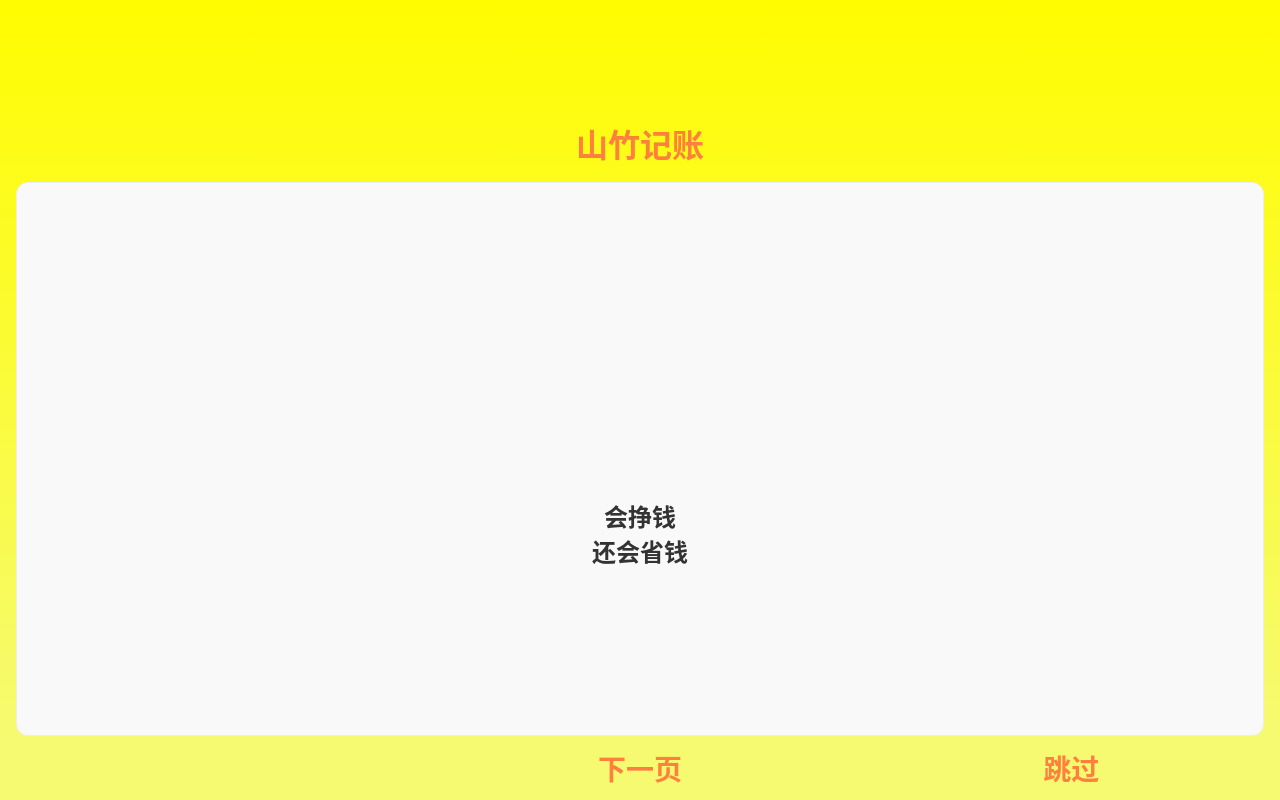
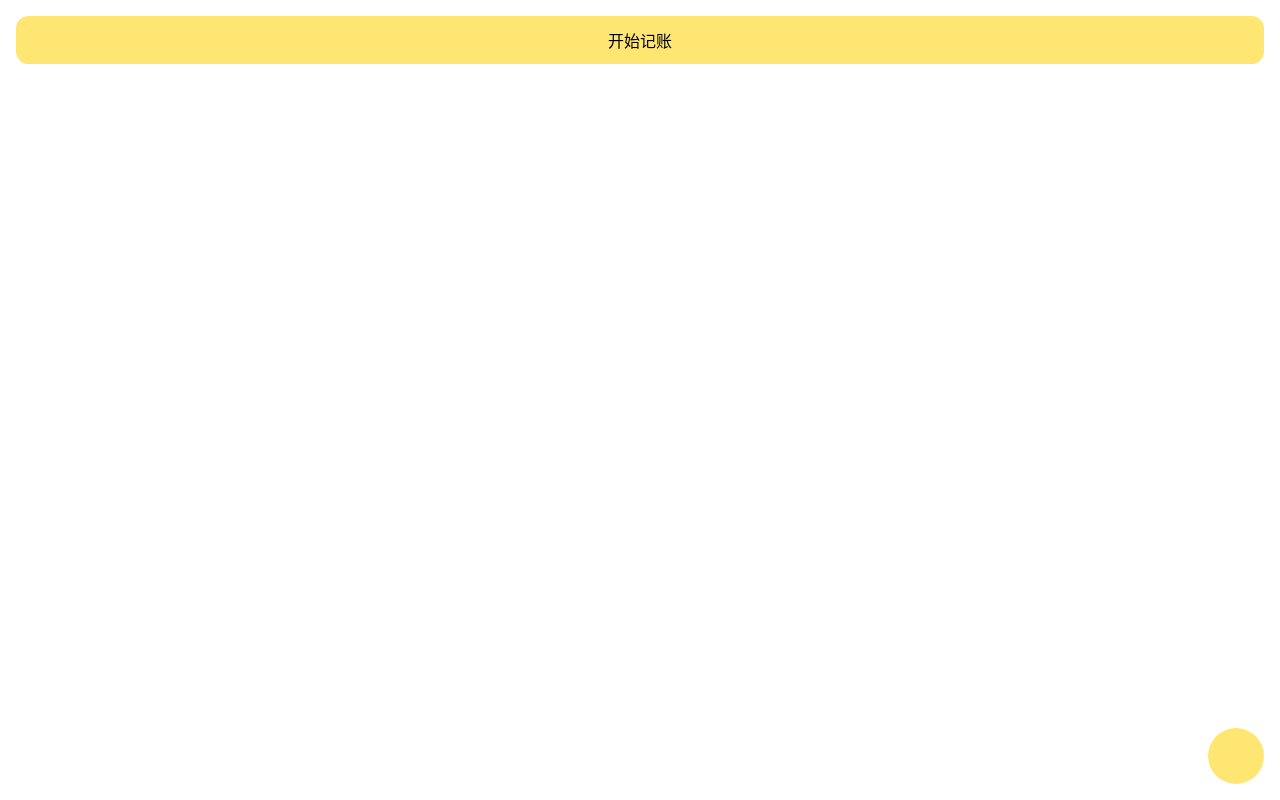
Before and after one commit to AtlasZhu/mangosteen-demo, a Vue app: page /#/start in a window 1280 px wide. Before the commit this address led to /#/welcome/1. Built offline with nearby package versions, Linux system fonts and the light colour scheme.

Commit message:
创建floatButton组件

```diff
--- a/src/assets/stysheets/vars.scss
+++ b/src/assets/stysheets/vars.scss
@@ -13,4 +13,6 @@
   --button-font-size: 16px;
   --button-height: 48px;
   --button-border-hover-color: #ffc300;
+
+  --float-button-bg: #ffe673;
 }
--- /dev/null
+++ b/src/shared/FloatButton.module.scss
@@ -0,0 +1,16 @@
+.floatButton {
+  width: 56px;
+  height: 56px;
+  border-radius: 50%;
+  background-color: var(--float-button-bg);
+  display: flex;
+  justify-content: center;
+  align-items: center;
+  position: fixed;
+  bottom: 16px;
+  right: 16px;
+  .icon {
+    width: 28px;
+    height: 28px;
+  }
+}
--- /dev/null
+++ b/src/shared/FloatButton.tsx
@@ -0,0 +1,16 @@
+import { PropType, defineComponent } from "vue";
+import s from "./FloatButton.module.scss";
+import plus from "../assets/icons/plus.svg";
+import { Icon } from "./Icon";
+export const FloatButton = defineComponent({
+  props: {
+    onClick: Function as PropType<(payload: MouseEvent) => void | undefined>,
+  },
+  setup(props) {
+    return () => (
+      <div class={s.floatButton} onClick={props?.onClick}>
+        <Icon class={s.icon} iconName={plus}></Icon>
+      </div>
+    );
+  },
+});
--- a/src/shared/Icon.tsx
+++ b/src/shared/Icon.tsx
@@ -1,4 +1,4 @@
-import { PropType, defineComponent } from "vue";
+import { defineComponent } from "vue";
 export const Icon = defineComponent({
   props: {
     iconName: {
--- a/src/views/Start.tsx
+++ b/src/views/Start.tsx
@@ -1,6 +1,7 @@
-import { defineComponent, ref } from "vue";
+import { defineComponent } from "vue";
 import { Button } from "../shared/Button";
 import s from "./Start.module.scss";
+import { FloatButton } from "../shared/FloatButton";
 export const Start = defineComponent({
   setup() {
     const btnClick = () => {
@@ -13,6 +14,7 @@ export const Start = defineComponent({
             开始记账
           </Button>
         </div>
+        <FloatButton onClick={btnClick}></FloatButton>
       </>
     );
   },
```
Also changed, not shown: src/assets/icons/plus.svg (added).
